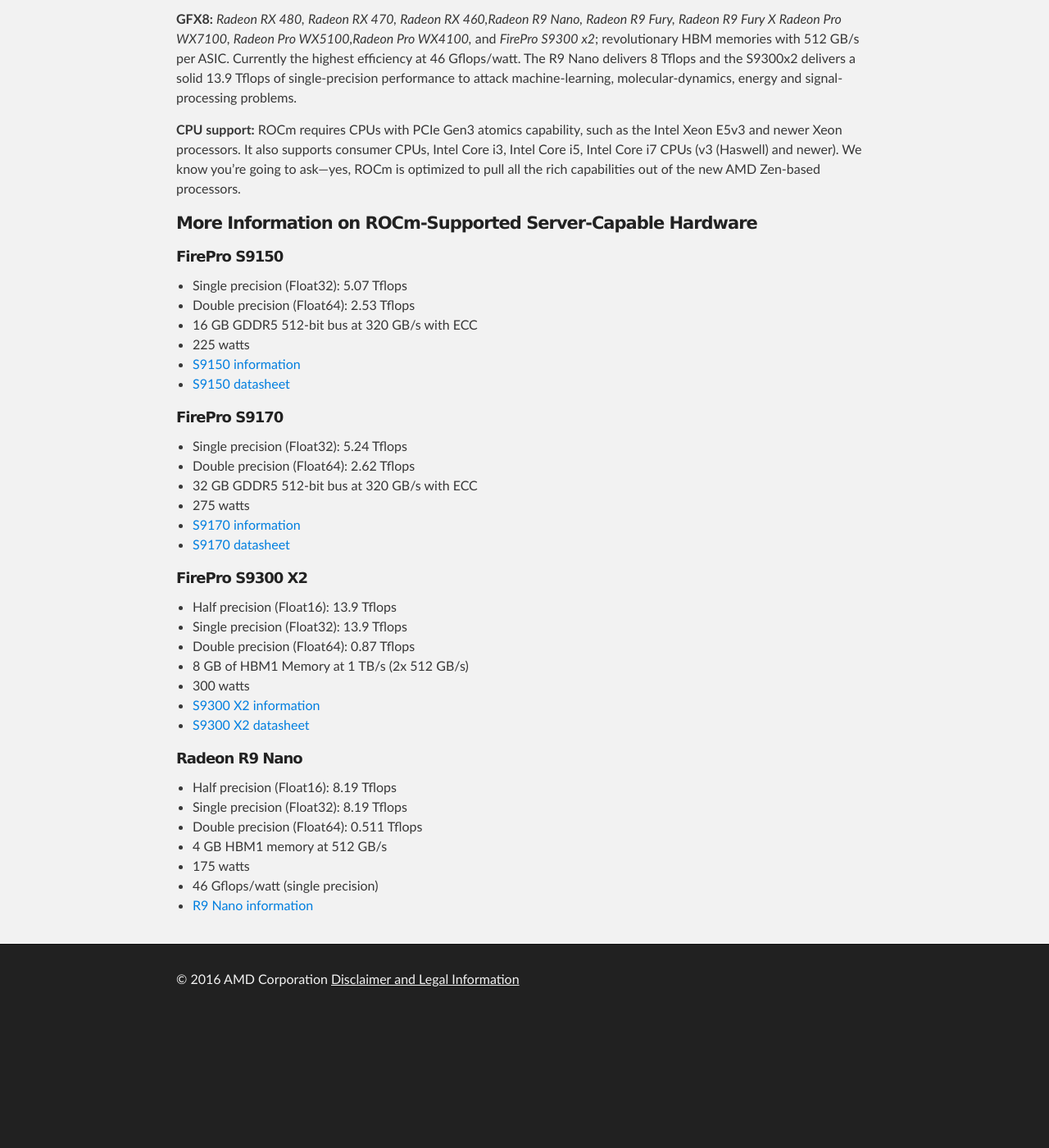
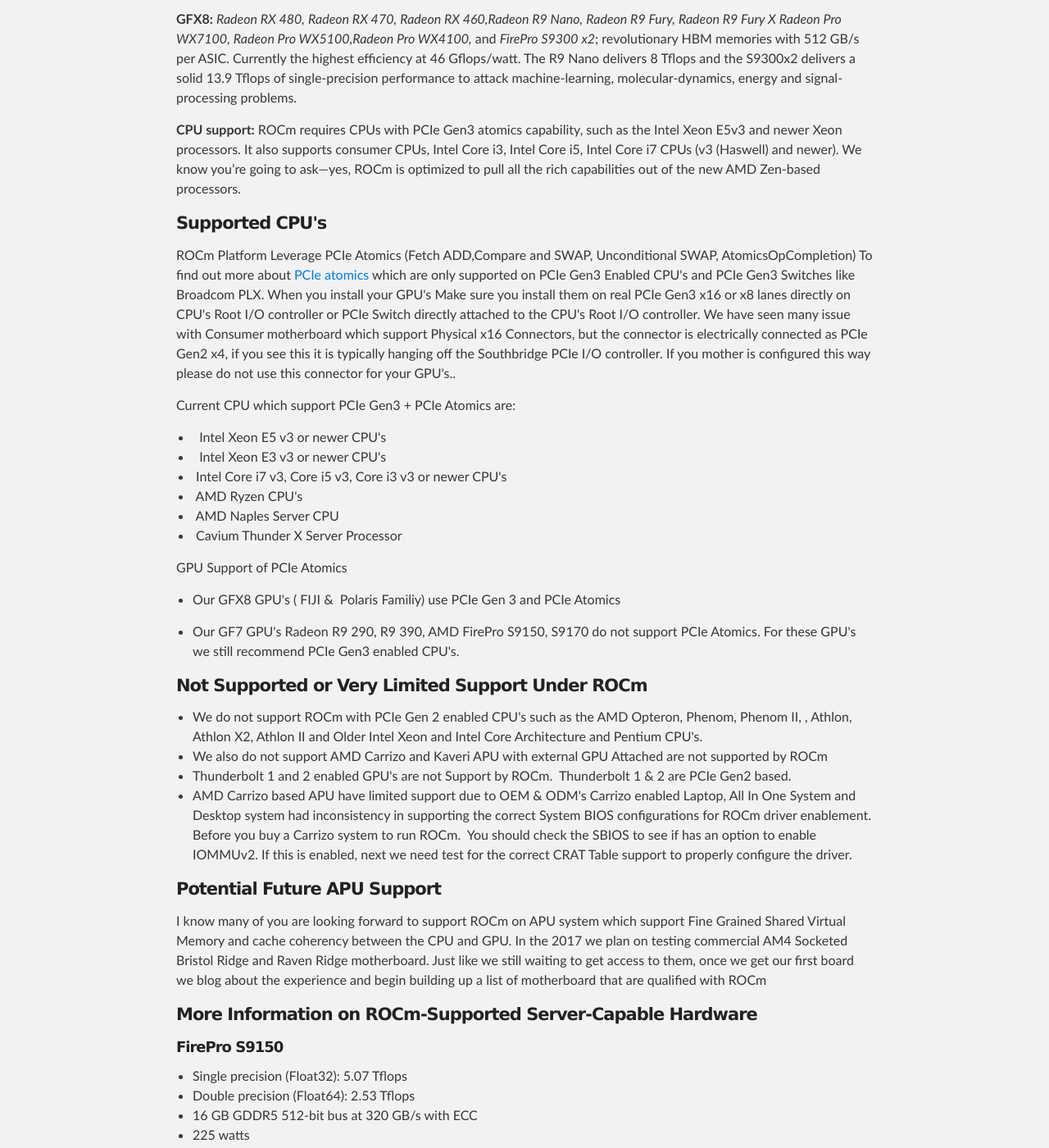
Before and after one commit to ROCm/ROCm.github.io, a Jekyll site: the page hardware.html, which Jekyll copies as it is, in a window 1280 px wide and 1400 px high, scrolled down 510 px. Shown: the whole window at 82% size. Built offline with Jekyll 4.4.1, drawn with Linux system fonts in a browser that asks for light colours; before the commit the page ends 1751 px from its top, so only the background shows below that.

Commit message:
Update hardware.html

```diff
--- a/hardware.html
+++ b/hardware.html
@@ -60,6 +60,43 @@
 <p><strong>GFX8:</strong> <em>Radeon RX 480,</em> <em>Radeon RX 470,</em> <em>Radeon RX 460,</em><em>Radeon R9 Nano,</em> <em>Radeon R9 Fury,</em> <em>Radeon R9 Fury X</em> <em>Radeon Pro WX7100,</em> <em>Radeon Pro WX5100,</em><em>Radeon Pro WX4100,</em> and <em>FirePro S9300 x2</em>; revolutionary HBM memories with 512 GB/s per ASIC. Currently the highest efficiency at 46 Gflops/watt. The R9 Nano delivers 8 Tflops and the S9300x2 delivers a solid 13.9 Tflops of single-precision performance to attack machine-learning, molecular-dynamics, energy and signal-processing problems. </p>
 
 <p><strong>CPU support:</strong> ROCm requires CPUs with PCIe Gen3 atomics capability, such as the Intel Xeon E5v3 and newer Xeon processors.  It also supports consumer CPUs, Intel Core i3, Intel Core i5, Intel Core i7 CPUs (v3 (Haswell) and newer). We know you’re going to ask&mdash;yes, ROCm is optimized to pull all the rich capabilities out of the new AMD Zen-based processors.</p>
+
+<h4>Supported CPU&#39;s</h4>
+<p>ROCm Platform Leverage PCIe Atomics (Fetch ADD,Compare and SWAP, Unconditional SWAP, AtomicsOpCompletion) To find out more about <a href='https://github.com/RadeonOpenCompute/RadeonOpenCompute.github.io/blob/master/ROCmPCIeFeatures.md'>PCIe atomics</a> which are only supported on PCIe Gen3 Enabled CPU&#39;s and PCIe Gen3 Switches like Broadcom PLX. When you install your GPU&#39;s Make sure you install them on real PCIe Gen3 x16 or x8 lanes directly on CPU&#39;s Root I/O controller or PCIe Switch directly attached to the CPU&#39;s Root I/O controller. We have seen many issue with Consumer motherboard which support Physical x16 Connectors, but the connector is electrically connected as PCIe Gen2 x4, if you see this it is typically hanging off the Southbridge PCIe I/O controller. If you mother is configured this way please do not use this connector for your GPU&#39;s..</p>
+<p>Current CPU which support PCIe Gen3 + PCIe Atomics are: </p>
+<ul><li>
+  Intel Xeon E5 v3 or newer CPU&#39;s </li>
+<li>
+  Intel Xeon E3 v3 or newer CPU&#39;s </li>
+<li>
+ Intel Core i7 v3, Core i5 v3, Core i3 v3 or newer CPU&#39;s  </li>
+<li>
+ AMD Ryzen CPU&#39;s</li>
+<li>
+ AMD Naples Server CPU </li>
+<li>
+ Cavium Thunder X Server Processor </li>
+</ul>
+<p>GPU Support of PCIe Atomics </p>
+<ul><li>
+Our GFX8 GPU&#39;s ( FIJI &amp;  Polaris Familiy) use PCIe Gen 3 and PCIe Atomics </li>
+</ul>
+<ul><li>
+Our GF7 GPU&#39;s Radeon R9 290, R9 390, AMD FirePro S9150, S9170 do not support PCIe Atomics. For these GPU&#39;s we still recommend PCIe Gen3 enabled CPU&#39;s. </li>
+</ul>
+<h4>Not Supported or Very Limited Support Under ROCm </h4>
+<ul><li>
+We do not support ROCm with PCIe Gen 2 enabled CPU&#39;s such as the AMD Opteron, Phenom, Phenom II, , Athlon, Athlon X2, Athlon II and Older Intel Xeon and Intel Core Architecture and Pentium CPU&#39;s.  </li>
+<li>
+We also do not support AMD Carrizo and Kaveri APU with external GPU Attached are not supported by ROCm </li>
+<li>
+Thunderbolt 1 and 2 enabled GPU&#39;s are not Support by ROCm.  Thunderbolt 1 &amp; 2 are PCIe Gen2 based.</li>
+<li>
+AMD Carrizo based APU have limited support due to OEM &amp; ODM&#39;s Carrizo enabled Laptop, All In One System and Desktop system had inconsistency in supporting the correct System BIOS configurations for ROCm driver enablement. Before you buy a Carrizo system to run ROCm.  You should check the SBIOS to see if has an option to enable IOMMUv2. If this is enabled, next we need test for the correct CRAT Table support to properly configure the driver.   </li>
+</ul>
+<h4>Potential Future APU Support</h4>
+<p>I know many of you are looking forward to support ROCm on APU system which support Fine Grained Shared Virtual Memory and cache coherency between the CPU and GPU. In the 2017 we plan on testing commercial AM4 Socketed Bristol Ridge and Raven Ridge motherboard. Just like we still waiting to get access to them, once we get our first board we blog about the experience and begin building up a list of motherboard that are qualified with ROCm</p>
+
 
 <h4>More Information on ROCm-Supported Server-Capable Hardware</h4>
 
```
